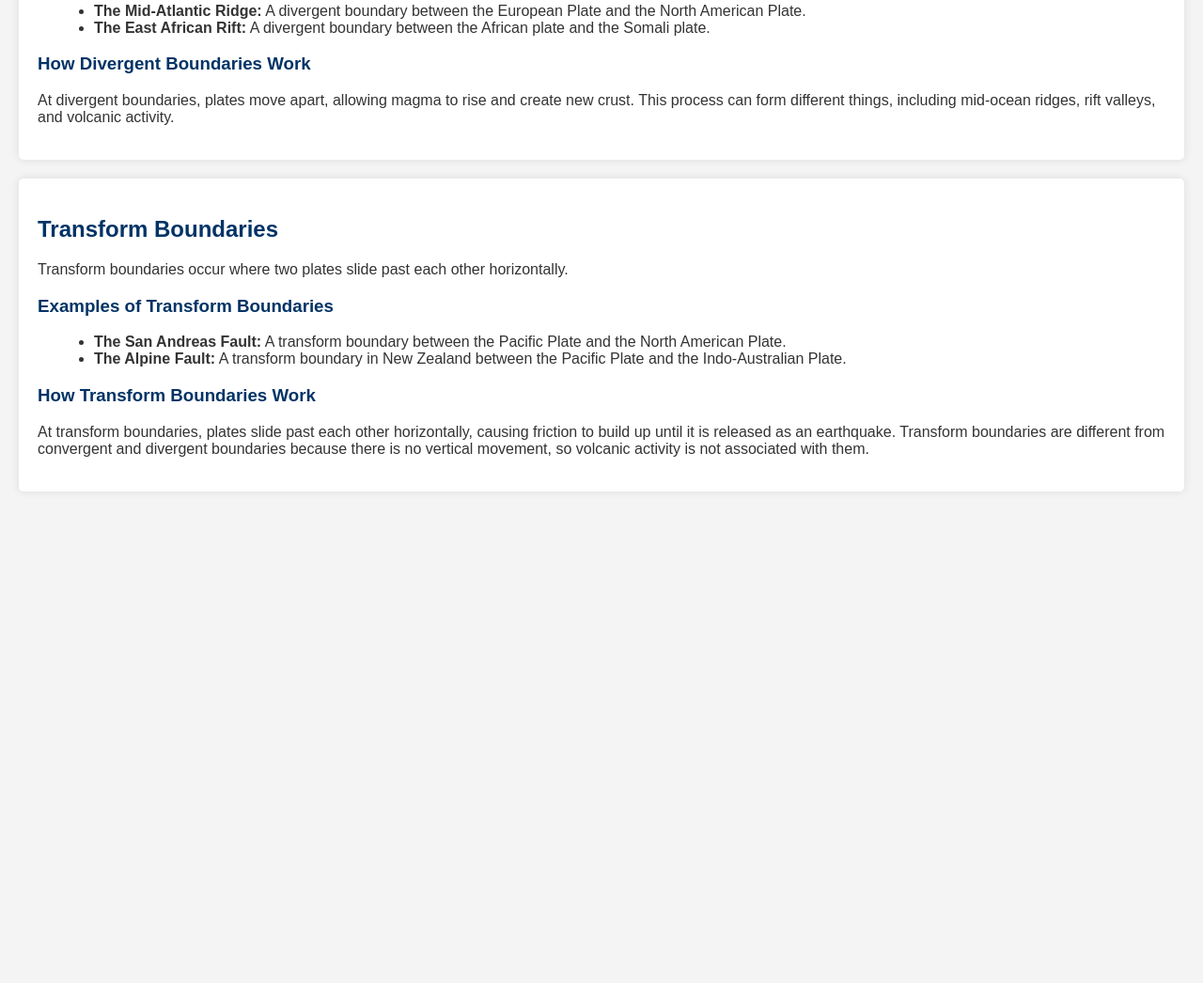
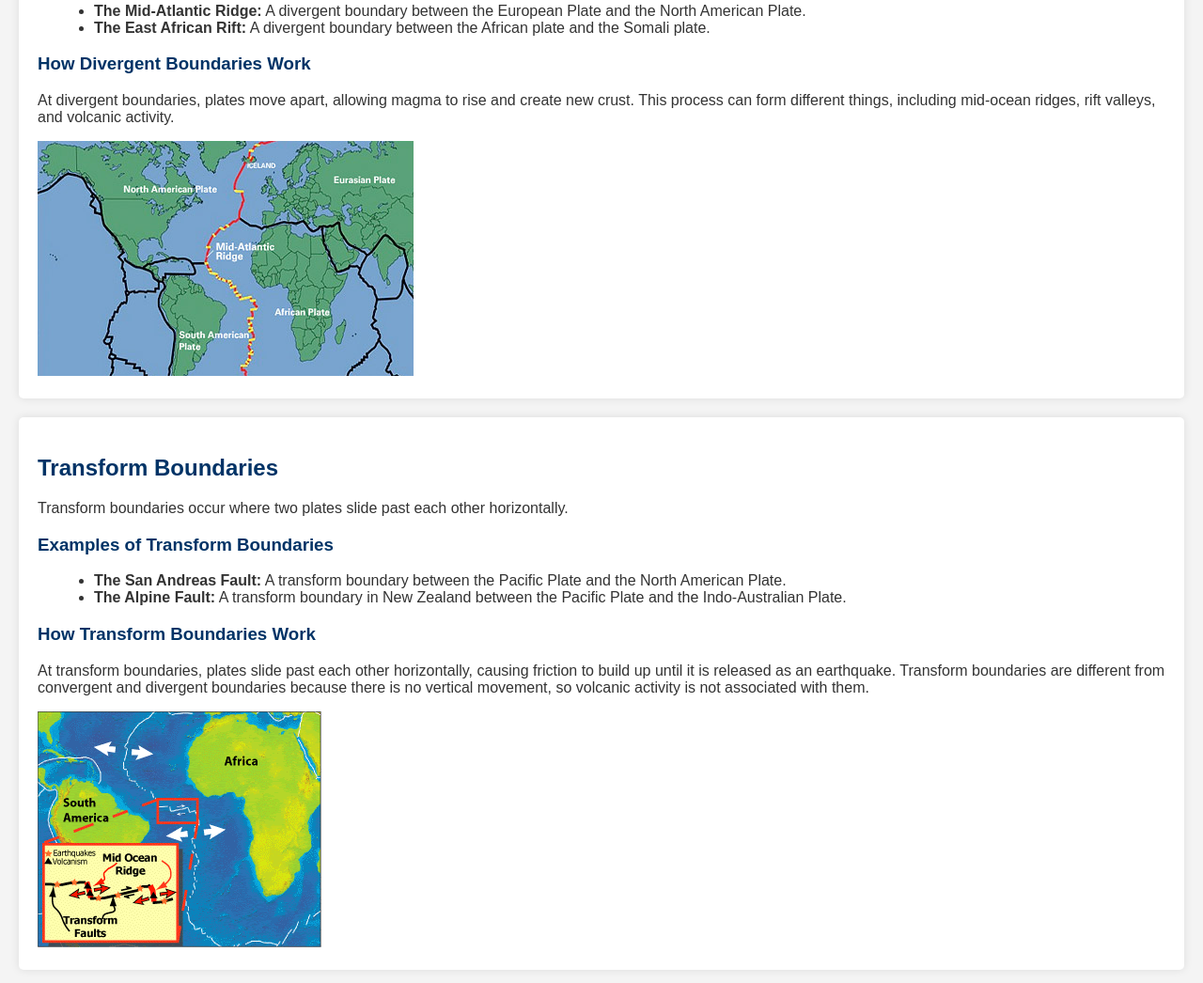
Before and after one commit to Vivexplorer/PlateBoundaries, a plain HTML site: page index.html in a window 1280 px wide. Shown: the part 1665-2711 px from the top of the page at 94% size. Before the commit the page ends 2228 px from the top, so only its background shows below. Drawn offline with Linux system fonts and the light colour scheme.

Commit message:
Update index.html

```diff
--- a/index.html
+++ b/index.html
@@ -49,6 +49,7 @@
             </ul>
             <h3>How Divergent Boundaries Work</h3>
             <p>At divergent boundaries, plates move apart, allowing magma to rise and create new crust. This process can form different things, including mid-ocean ridges, rift valleys, and volcanic activity.</p>
+            <img src="IMG_0889.jpeg" alt="Divergent Picture">
         </section>
 
         <section id="transform">
@@ -61,6 +62,7 @@
             </ul>
             <h3>How Transform Boundaries Work</h3>
             <p>At transform boundaries, plates slide past each other horizontally, causing friction to build up until it is released as an earthquake. Transform boundaries are different from convergent and divergent boundaries because there is no vertical movement, so volcanic activity is not associated with them.</p>
+            <img src="IMG_0890.gif" alt="Transform Boundaries">
         </section>
     </main>
 
```
